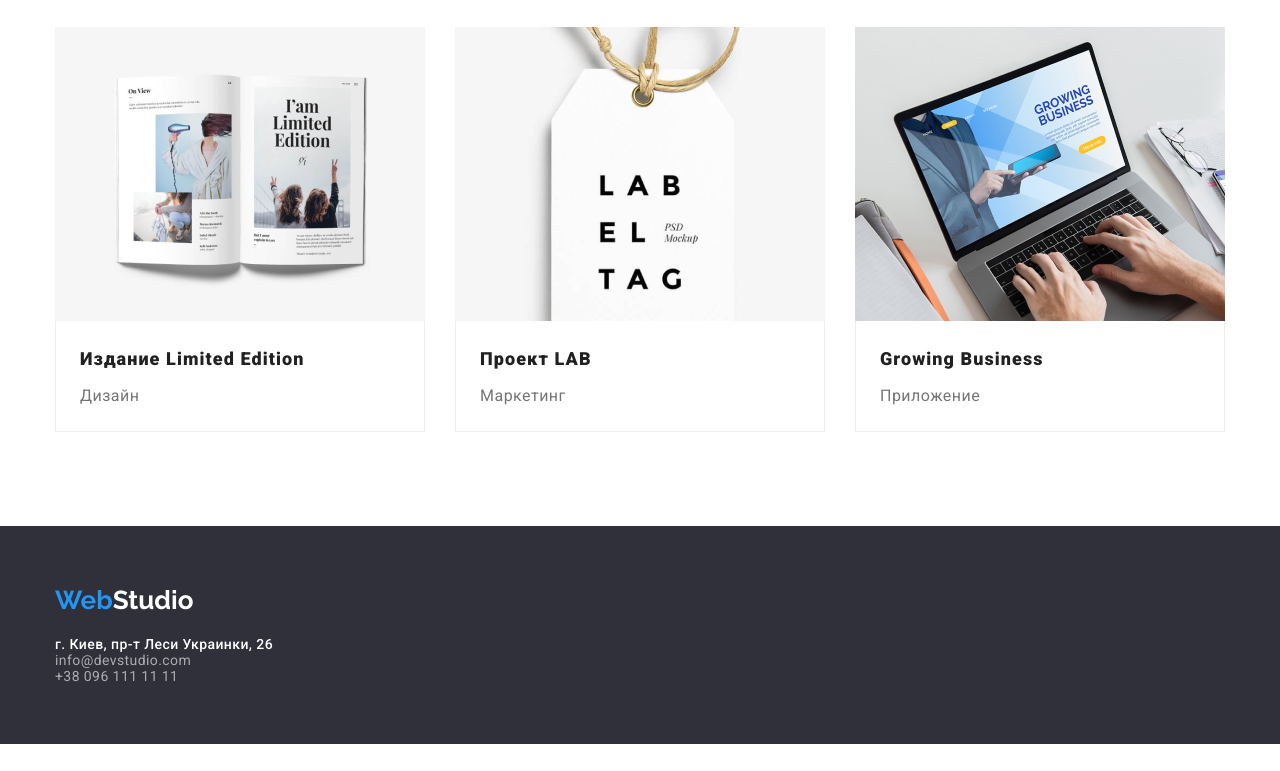
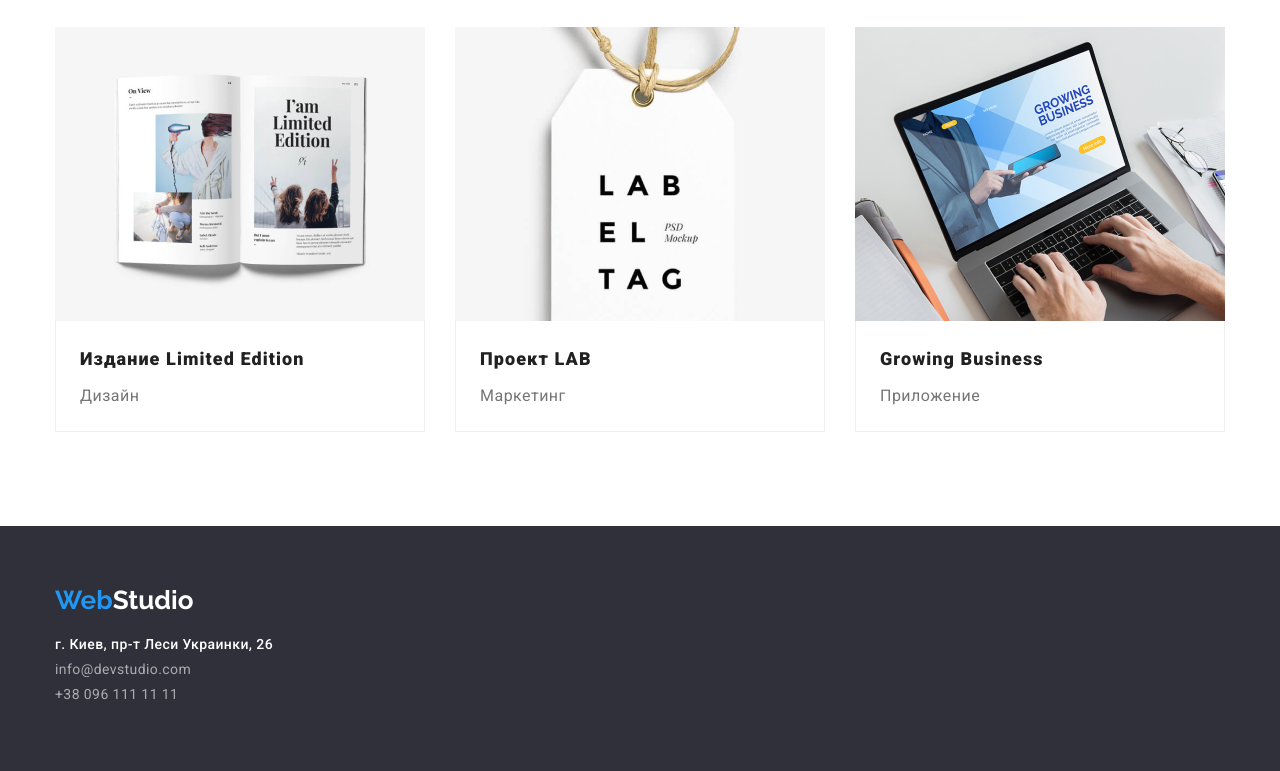
Before and after one commit to KaterinaM1105/goit-markup-hw-03, a plain HTML site: page portfolio.html in a window 1280 px wide. Shown: the part 1110-1881 px from the top of the page. Before the commit the page ends 1854 px from the top, so only its background shows below. Drawn offline with nearby package versions, Linux system fonts and the light colour scheme.

Commit message:
Corrections according to the instructions (footer-address)

```diff
--- a/css/styles.css
+++ b/css/styles.css
@@ -422,6 +422,9 @@ img {
 .address:focus {
   color: var(--accent-color);
 }
+.footer-address {
+  margin-bottom: 9px;
+}
 .contact-details {
   color: var(--contact-details-color);
 
--- a/portfolio.html
+++ b/portfolio.html
@@ -226,19 +226,15 @@
           <span class="studio-footer">Studio</span></a
         >
         <address>
-          <div class="footer-address">
-          <a
-            class="address link"
+          <ul>
+          <li class="footer-address list"><a class="address link"
             href="https://www.google.com/maps/place/Lesi+Ukrainky+Blvd,+26,+Kyiv,+Ukraine,+02000/@50.4265807,30.5361971,17z/data=!3m1!4b1!4m5!3m4!1s0x40d4cf0e033ecbe9:0x57a4dffefec77da0!8m2!3d50.4265807!4d30.5383858"
             >г. Киев, пр-т Леси Украинки, 26</a
-          ><br />
-          <a class="contact-details link" href="mailto:info@devstudio.com"
-            >info@devstudio.com</a
-          ><br />
-          <a class="contact-details link" href="tel:+380961111111"
-            >+38 096 111 11 11</a
-          >
-          </div>
+          ></li>
+
+         <li class="footer-address list"><a class="contact-details link" href="mailto:info@devstudio.com">info@devstudio.com</a></li>
+          <li class="footer-address list"><a class="contact-details link" href="tel:+380961111111">+38 096 111 11 11</a></li>
+        </ul>
         </address>
       </div>
     </footer>
```
Also changed, not shown: index.html (+7 -4 lines).
